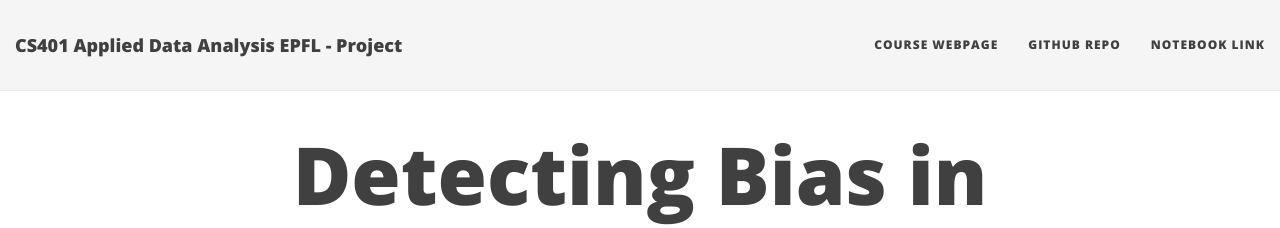
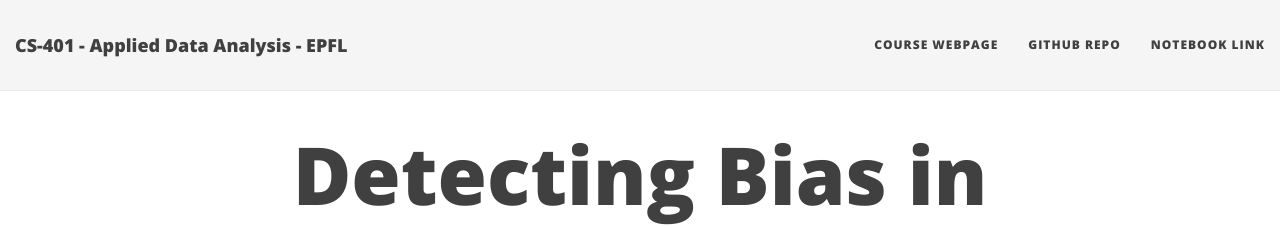
Before and after one commit to ada-lyn/ada-lyn.github.io, a Jekyll site: the page built from index.md, in a window 1280 px wide. Shown: the top 228 px of the page. Built offline with Jekyll 4.4.1, drawn with Linux system fonts in a browser that asks for light colours; nearby versions of some CDN libraries.

Commit message:
Update _config.yml

```diff
--- a/_config.yml
+++ b/_config.yml
@@ -14,7 +14,7 @@ baseurl: ""
 # Of course don't forget to change the username and projectname to YOUR username and project
 
 # Name of website
-title: CS401 Applied Data Analysis EPFL - Project
+title: CS-401 - Applied Data Analysis - EPFL
 
 # Short description of your site
 description: ADA Project
```
